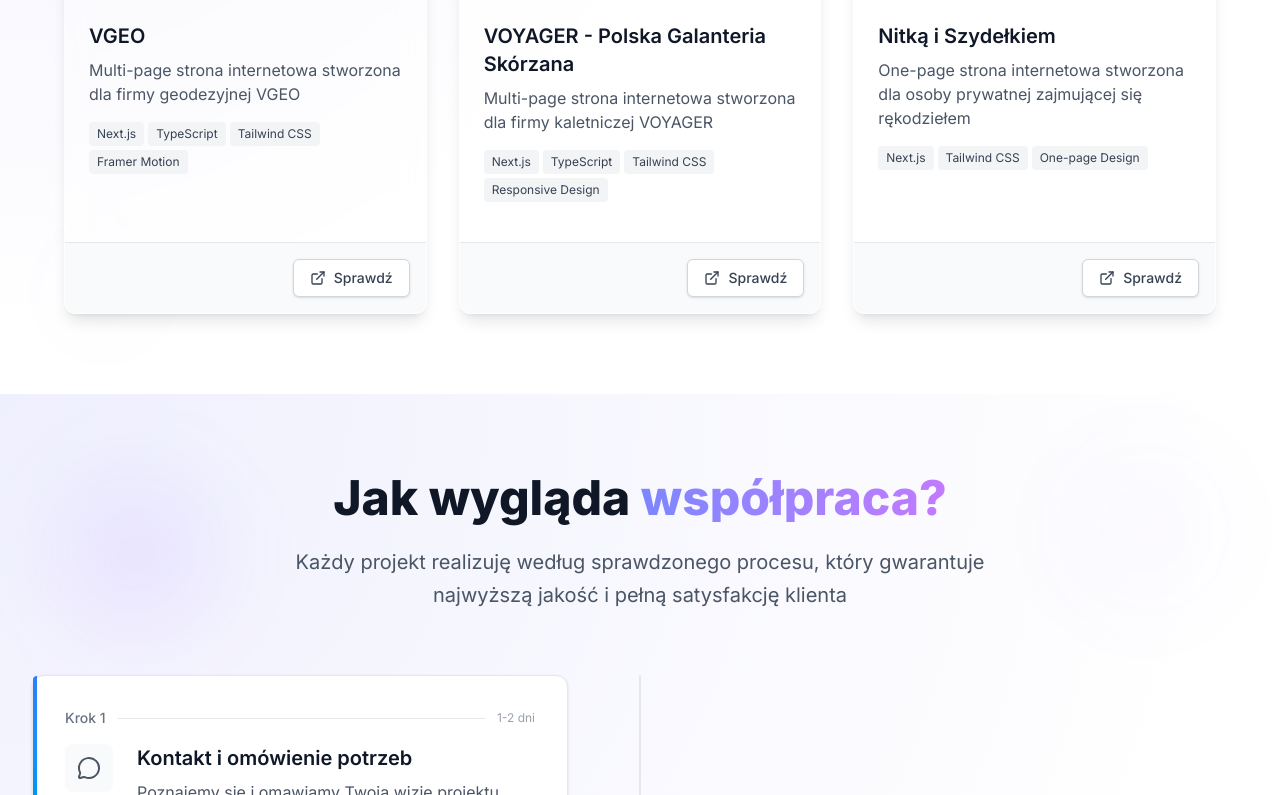
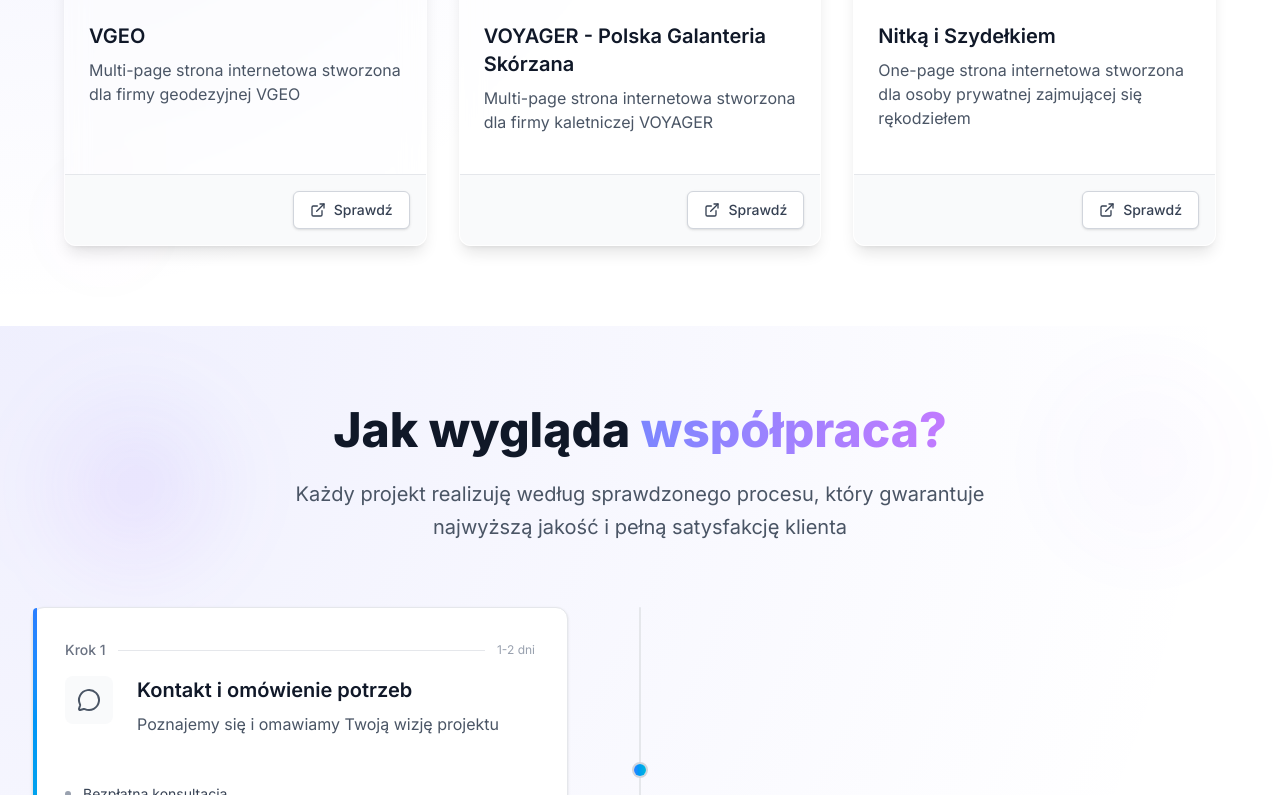
Before and after one commit to Lorexowy/micheldev-portfolio, a Next.js app: page / in a window 1280 px wide. Shown: the part 1945-2740 px from the top of the page. Built offline with nearby package versions, Linux system fonts and the light colour scheme.

Commit message:
poprawa kart projekty

```diff
--- a/src/data/projects.ts
+++ b/src/data/projects.ts
@@ -7,27 +7,21 @@ export const projects: Project[] = [
     title: "VGEO",
     description: "Multi-page strona internetowa stworzona dla firmy geodezyjnej VGEO",
     image: "/images/vgeoweb.png",
-    liveUrl: "http://www.vgeo.pl",
-    technologies: ["Next.js", "TypeScript", "Tailwind CSS", "Framer Motion"],
-    category: "website"
+    liveUrl: "http://www.vgeo.pl"
   },
   {
     id: 2,
     title: "VOYAGER - Polska Galanteria Skórzana",
     description: "Multi-page strona internetowa stworzona dla firmy kaletniczej VOYAGER",
     image: "/images/voyagersopelweb.png",
-    liveUrl: "https://voyagersopel.pl",
-    technologies: ["Next.js", "TypeScript", "Tailwind CSS", "Responsive Design"],
-    category: "website"
+    liveUrl: "https://voyagersopel.pl"
   },
   {
     id: 3,
     title: "Nitką i Szydełkiem",
     description: "One-page strona internetowa stworzona dla osoby prywatnej zajmującej się rękodziełem",
     image: "/images/nitkaiszydelkiemweb.png",
-    liveUrl: "https://nitkaiszydelkiem.pl",
-    technologies: ["Next.js", "Tailwind CSS", "One-page Design"],
-    category: "website"
+    liveUrl: "https://nitkaiszydelkiem.pl"
   }
 ]
 
```
